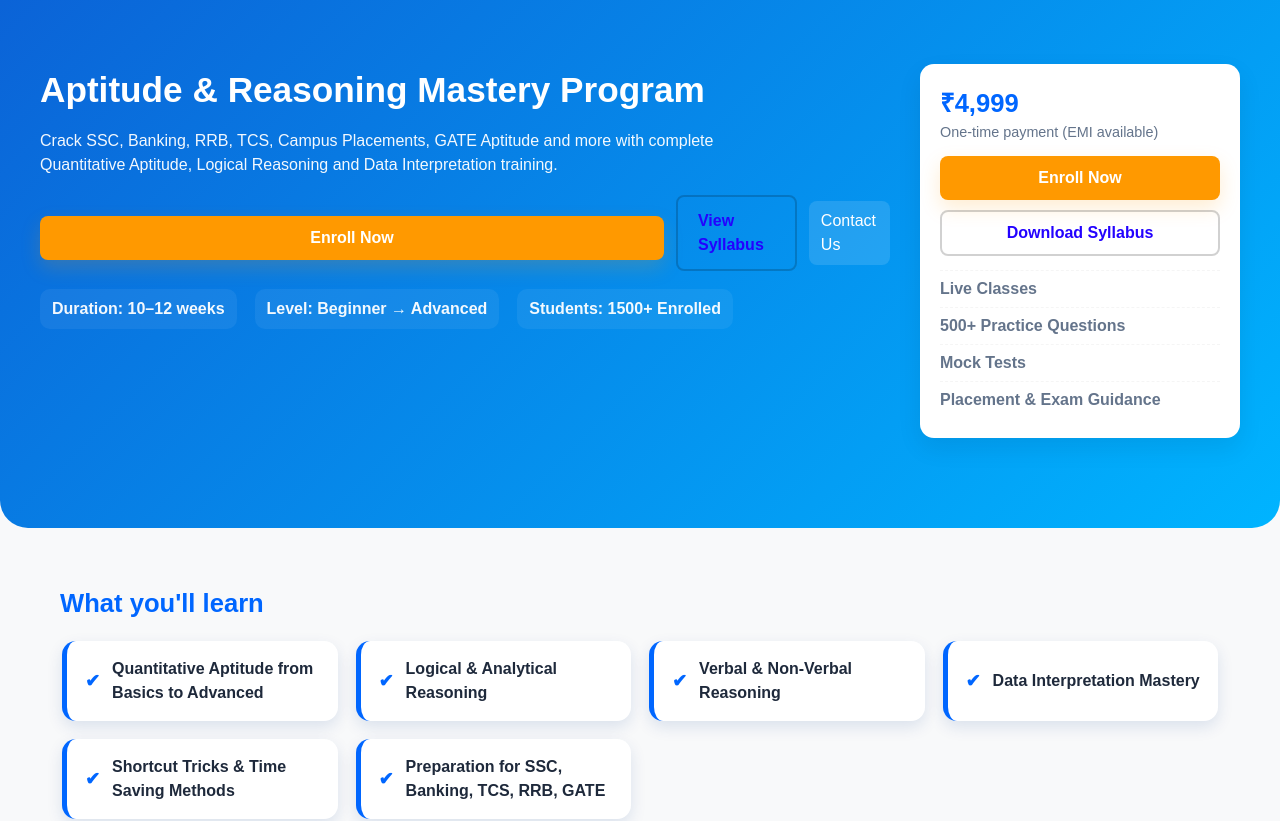
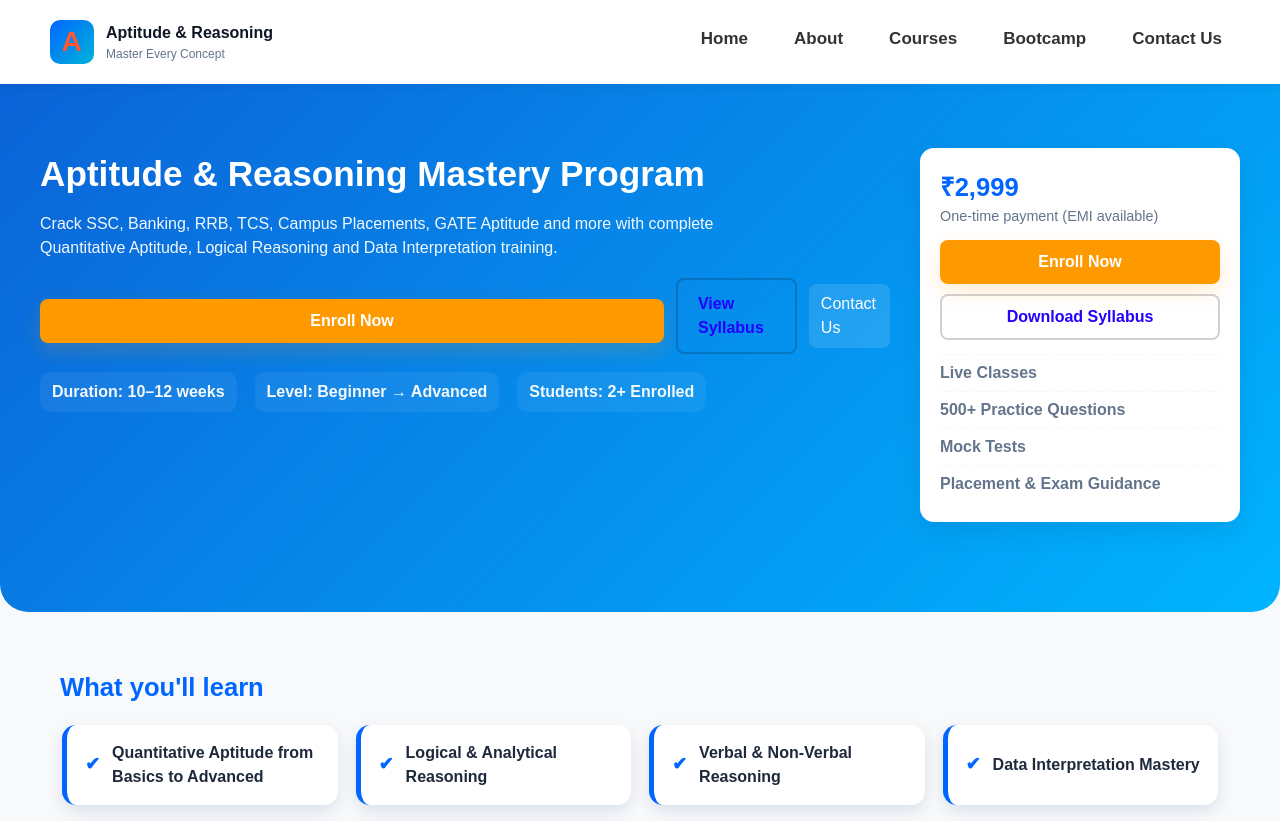
Before and after one commit to nexorahub2025/website-12, a React (Create React App) app: page /aptitude in a window 1280 px wide. Shown: the top 821 px of the page. Built offline with nearby package versions, Linux system fonts and the light colour scheme.

Commit message:
Update Aptitude.js

```diff
--- a/src/Aptitude.js
+++ b/src/Aptitude.js
@@ -3,6 +3,7 @@ import "./CoursePage.css";
 
 export default function AptitudeReasoning() {
     const [openIndex, setOpenIndex] = useState(null);
+    const [menuOpen, setMenuOpen] = useState(false);
 
     const syllabus = [
         {
@@ -50,22 +51,10 @@ export default function AptitudeReasoning() {
     ];
 
     const projects = [
-        {
-            name: "Aptitude Mega Practice Set (300+ Questions)",
-            desc: "Full coverage of Quant, Reasoning & Data Interpretation.",
-        },
-        {
-            name: "Banking & SSC Reasoning Booster",
-            desc: "High-level puzzles, seating, coding-decoding sets.",
-        },
-        {
-            name: "TCS NQT & GATE Aptitude Pack",
-            desc: "Previous year and expected question practice.",
-        },
-        {
-            name: "Daily Mock Test Series",
-            desc: "Timed quizzes with leaderboard and progress tracking.",
-        },
+        { name: "Aptitude Mega Practice Set (300+ Questions)", desc: "Full coverage of Quant, Reasoning & Data Interpretation." },
+        { name: "Banking & SSC Reasoning Booster", desc: "High-level puzzles, seating, coding-decoding sets." },
+        { name: "TCS NQT & GATE Aptitude Pack", desc: "Previous year and expected question practice." },
+        { name: "Daily Mock Test Series", desc: "Timed quizzes with leaderboard and progress tracking." },
     ];
 
     const reviews = [
@@ -75,10 +64,33 @@ export default function AptitudeReasoning() {
     ];
 
     const toggle = (i) => setOpenIndex(openIndex === i ? null : i);
+    const toggleMenu = () => setMenuOpen(!menuOpen);
 
     return (
         <div className="pf-container">
-            {/* Hero */}
+
+            {/* ================= HEADER (Same as Python Full Stack) ================= */}
+            <header className="top-header">
+                <div className="brand">
+                    <div className="logo">A</div>
+                    <div className="brand-text">
+                        <div className="brand-name">Aptitude & Reasoning</div>
+                        <div className="brand-tag">Master Every Concept</div>
+                    </div>
+                </div>
+
+                <div className="hamburger" onClick={toggleMenu}>☰</div>
+
+                <nav className={`nh-nav ${menuOpen ? "active" : ""}`}>
+                    <a href="/">Home</a>
+                    <a href="/#about">About</a>
+                    <a href="/#courses">Courses</a>
+                    <a href="/#bootcamp">Bootcamp</a>
+                    <a href="/#contact">Contact Us</a>
+                </nav>
+            </header>
+
+            {/* ================= HERO ================= */}
             <section className="pf-hero">
                 <div className="pf-hero-inner">
                     <div className="pf-hero-left">
@@ -89,35 +101,26 @@ export default function AptitudeReasoning() {
                         </p>
 
                         <div className="pf-cta-row">
-                            <a
-                                href="https://forms.gle/peNrEn4xtz7Qx1bN6"
-                                target="_blank"
-                                rel="noopener noreferrer"
-                                className="btn-primary full"
-                            >
+                            <a href="https://forms.gle/peNrEn4xtz7Qx1bN6" target="_blank" rel="noopener noreferrer" className="btn-primary full">
                                 Enroll Now
                             </a>
                             <a href="#syllabus" className="btn-outline">View Syllabus</a>
-                            <a className="btn-tertiary" href="#contact">Contact Us</a>
+                            <a href="#contact" className="btn-tertiary">Contact Us</a>
                         </div>
 
                         <div className="pf-highlights">
                             <div><strong>Duration:</strong> 10–12 weeks</div>
                             <div><strong>Level:</strong> Beginner → Advanced</div>
-                            <div><strong>Students:</strong> 1500+ Enrolled</div>
+                            <div><strong>Students:</strong> 2+ Enrolled</div>
                         </div>
                     </div>
 
+                    {/* Price Card */}
                     <aside className="pf-aside">
                         <div className="pf-card sticky-card">
-                            <div className="price">₹4,999</div>
+                            <div className="price">₹2,999</div>
                             <div className="small">One-time payment (EMI available)</div>
-                            <a
-                                href="https://forms.gle/peNrEn4xtz7Qx1bN6"
-                                target="_blank"
-                                rel="noopener noreferrer"
-                                className="btn-primary full"
-                            >
+                            <a href="https://forms.gle/peNrEn4xtz7Qx1bN6" target="_blank" rel="noopener noreferrer" className="btn-primary full">
                                 Enroll Now
                             </a>
                             <button className="btn-outline full">Download Syllabus</button>
@@ -132,7 +135,7 @@ export default function AptitudeReasoning() {
                 </div>
             </section>
 
-            {/* What you'll learn */}
+            {/* What You'll Learn */}
             <section className="pf-section learn" id="learn">
                 <h2>What you'll learn</h2>
                 <div className="learn-grid">
@@ -140,7 +143,7 @@ export default function AptitudeReasoning() {
                     <div className="learn-item">Logical & Analytical Reasoning</div>
                     <div className="learn-item">Verbal & Non-Verbal Reasoning</div>
                     <div className="learn-item">Data Interpretation Mastery</div>
-                    <div className="learn-item">Shortcut Tricks & Time Saving Methods</div>
+                    <div className="learn-item">Shortcut Tricks & Time-Saving Methods</div>
                     <div className="learn-item">Preparation for SSC, Banking, TCS, RRB, GATE</div>
                 </div>
             </section>
@@ -148,7 +151,6 @@ export default function AptitudeReasoning() {
             {/* Syllabus */}
             <section className="pf-section" id="syllabus">
                 <h2>Detailed Curriculum</h2>
-
                 <div className="accordion-wrap">
                     {syllabus.map((m, i) => (
                         <div key={i} className={`accordion ${openIndex === i ? "open" : ""}`}>
@@ -159,7 +161,6 @@ export default function AptitudeReasoning() {
                                 </div>
                                 <div className="accordion-icon">{openIndex === i ? "−" : "+"}</div>
                             </button>
-
                             <div className="accordion-body">
                                 <ul>
                                     {m.items.map((topic, t) => <li key={t}>{topic}</li>)}
@@ -182,9 +183,6 @@ export default function AptitudeReasoning() {
                     ))}
                 </div>
             </section>
-
-            {/* Instructors */}
-
 
             {/* Reviews */}
             <section className="pf-section reviews">
@@ -209,9 +207,16 @@ export default function AptitudeReasoning() {
                 </div>
             </section>
 
-            <footer className="pf-footer">
-                © {new Date().getFullYear()} NexoraHub — All rights reserved.
+            <footer className="site-footer">
+                <p>© 2025 Skill Tree Academy / NexoraHub</p>
+
+                <div className="footer-legal">
+                    <a href="/public/privacy.pdf" target="_blank">Privacy Policy</a>
+                    <a href="/public/Terms.pdf" target="_blank">Terms & Conditions</a>
+                    <a href="/public/refund.pdf" target="_blank">Refund Policy</a>
+                </div>
             </footer>
+
         </div>
     );
 }
```
